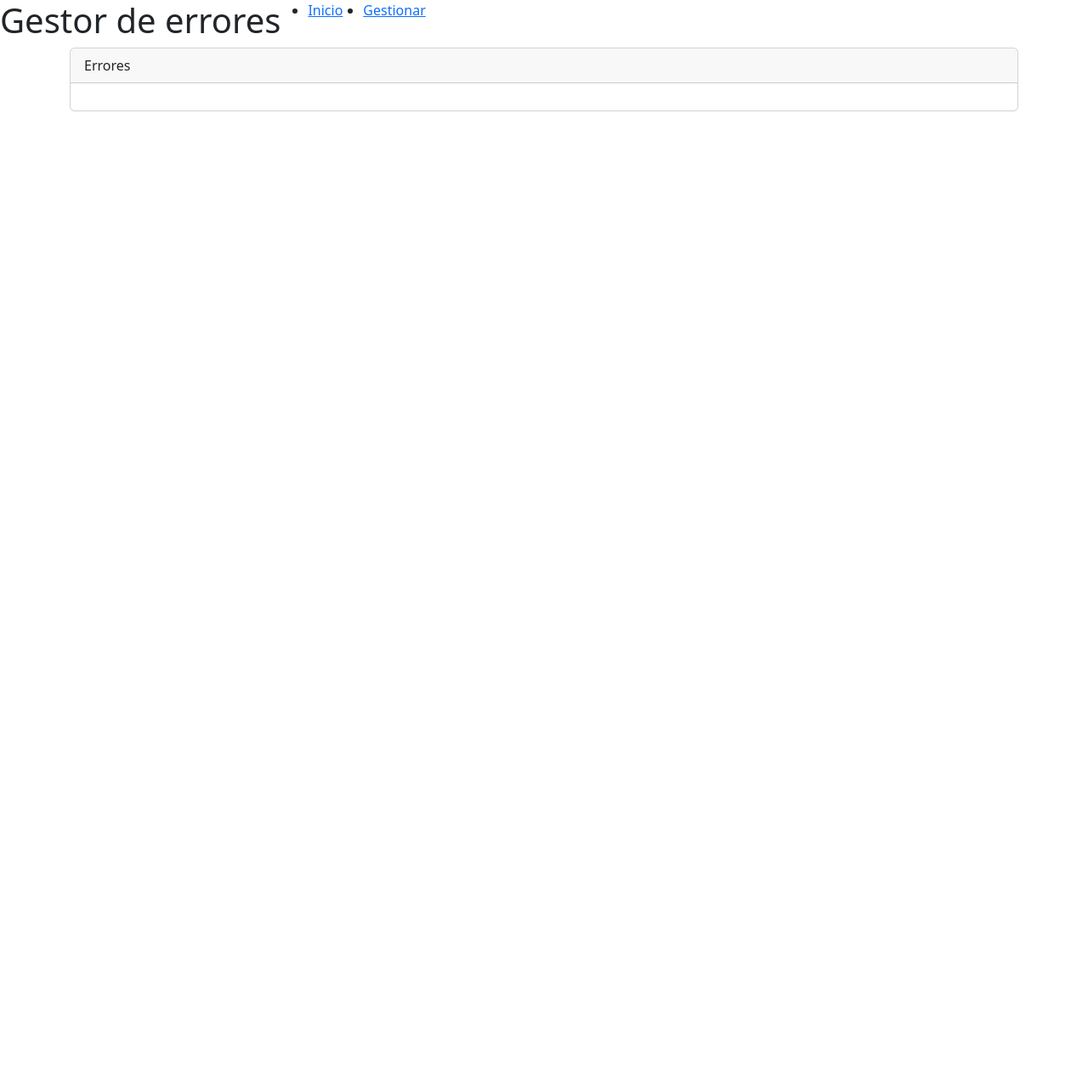
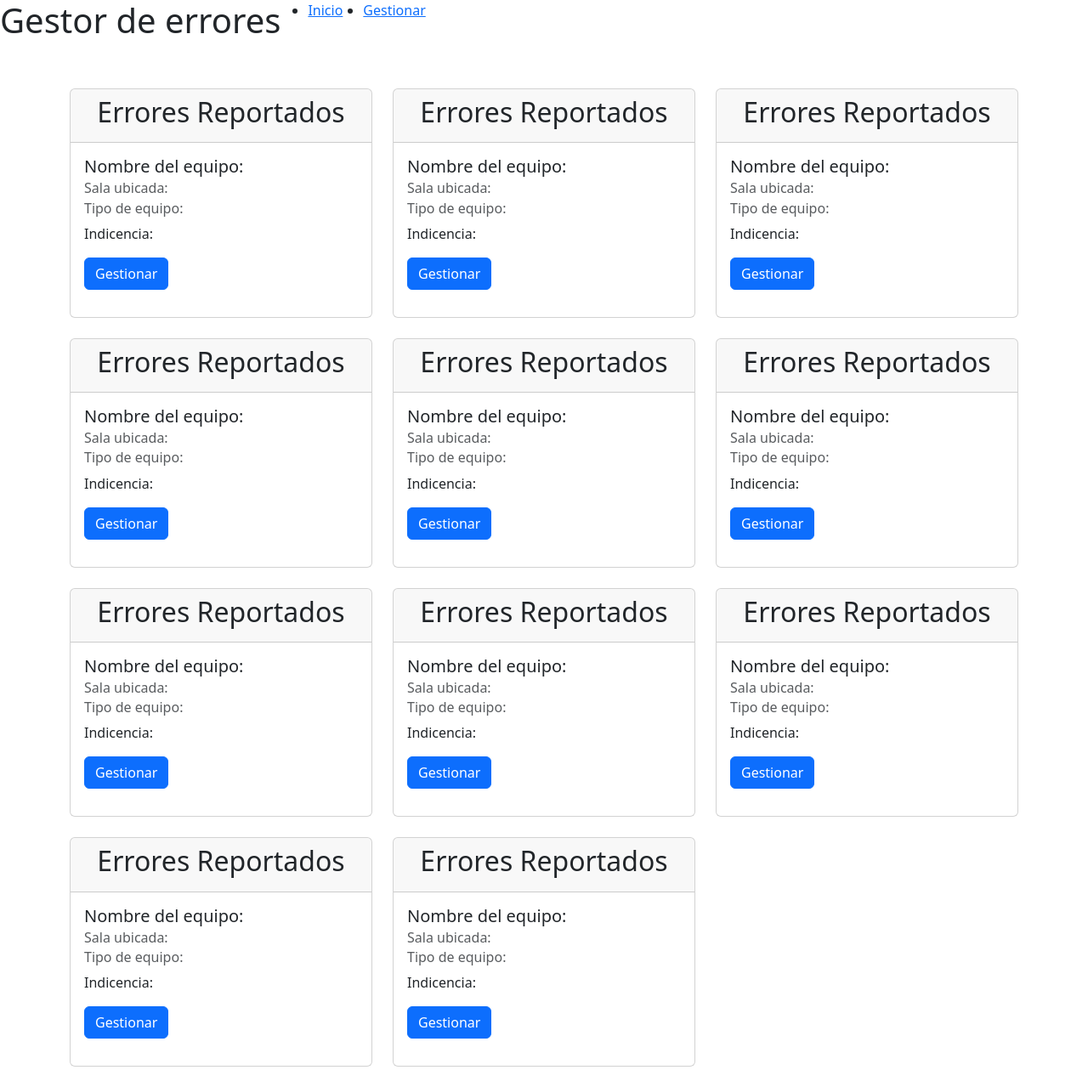
Before and after one commit to UTSCarlosGomez/DevicesIssuesManager, a React (Vite) app in the folder web/: page / in a window 1280 px wide. Shown: the whole page at 85% size. Before the commit the page ends 800 px from the top, so only its background shows below. Built offline with nearby package versions, Linux system fonts and the light colour scheme.

Commit message:
cambios realizados para la pages home, faltaria arreglar para que las cards sean traidas de la base de datos y que el boton nos lleve la siguiente vista

```diff
--- a/web/src/pages/Home.jsx
+++ b/web/src/pages/Home.jsx
@@ -1,16 +1,192 @@
+/* import React from 'react'; */
+
 const Home = () => {
   return (
     <main className="container">
-        <section className="card">
-            <div className="card-header">
-                Errores
+      <div className="row mt-5">
+        <div className="col-md-4">
+          <div className="card mb-4">
+            <div className="card-header text-center">
+              <h2>Errores Reportados</h2>
             </div>
             <div className="card-body">
+              <div className="mb-3">
+                <h5 className="card-title">Nombre del equipo: </h5>
+                <h6 className="card-subtitle mb-2 text-muted">Sala ubicada:</h6>
+                <h6 className="card-subtitle mb-2 text-muted">Tipo de equipo:</h6>
+                <p className="card-text">Indicencia:</p>
+                <button className="btn btn-primary">Gestionar</button>
+              </div>
+            </div>
+          </div>
 
+          {/* Agrega más tarjetas aquí según sea necesario */}
+          <div className="card mb-4">
+            <div className="card-header text-center">
+              <h2>Errores Reportados</h2>
             </div>
-        </section>
+            <div className="card-body">
+              <div className="mb-3">
+                <h5 className="card-title">Nombre del equipo: </h5>
+                <h6 className="card-subtitle mb-2 text-muted">Sala ubicada:</h6>
+                <h6 className="card-subtitle mb-2 text-muted">Tipo de equipo:</h6>
+                <p className="card-text">Indicencia:</p>
+                <button className="btn btn-primary">Gestionar</button>
+              </div>
+            </div>
+          </div>
+          <div className="card mb-4">
+            <div className="card-header text-center">
+              <h2>Errores Reportados</h2>
+            </div>
+            <div className="card-body">
+              <div className="mb-3">
+                <h5 className="card-title">Nombre del equipo: </h5>
+                <h6 className="card-subtitle mb-2 text-muted">Sala ubicada:</h6>
+                <h6 className="card-subtitle mb-2 text-muted">Tipo de equipo:</h6>
+                <p className="card-text">Indicencia:</p>
+                <button className="btn btn-primary">Gestionar</button>
+              </div>
+            </div>
+          </div>
+        </div>
+
+        <div className="col-md-4">
+          <div className="card mb-4">
+            <div className="card-header text-center">
+              <h2>Errores Reportados</h2>
+            </div>
+            <div className="card-body">
+              <div className="mb-3">
+                <h5 className="card-title">Nombre del equipo: </h5>
+                <h6 className="card-subtitle mb-2 text-muted">Sala ubicada:</h6>
+                <h6 className="card-subtitle mb-2 text-muted">Tipo de equipo:</h6>
+                <p className="card-text">Indicencia:</p>
+                <button className="btn btn-primary">Gestionar</button>
+              </div>
+            </div>
+          </div>
+
+          {/* Agrega más tarjetas aquí según sea necesario */}
+          <div className="card mb-4">
+            <div className="card-header text-center">
+              <h2>Errores Reportados</h2>
+            </div>
+            <div className="card-body">
+              <div className="mb-3">
+                <h5 className="card-title">Nombre del equipo: </h5>
+                <h6 className="card-subtitle mb-2 text-muted">Sala ubicada:</h6>
+                <h6 className="card-subtitle mb-2 text-muted">Tipo de equipo:</h6>
+                <p className="card-text">Indicencia:</p>
+                <button className="btn btn-primary">Gestionar</button>
+              </div>
+            </div>
+          </div>
+          <div className="card mb-4">
+            <div className="card-header text-center">
+              <h2>Errores Reportados</h2>
+            </div>
+            <div className="card-body">
+              <div className="mb-3">
+                <h5 className="card-title">Nombre del equipo: </h5>
+                <h6 className="card-subtitle mb-2 text-muted">Sala ubicada:</h6>
+                <h6 className="card-subtitle mb-2 text-muted">Tipo de equipo:</h6>
+                <p className="card-text">Indicencia:</p>
+                <button className="btn btn-primary">Gestionar</button>
+              </div>
+            </div>
+          </div>
+        </div>
+
+        <div className="col-md-4">
+          <div className="card mb-4">
+            <div className="card-header text-center">
+              <h2>Errores Reportados</h2>
+            </div>
+            <div className="card-body">
+              <div className="mb-3">
+                <h5 className="card-title">Nombre del equipo: </h5>
+                <h6 className="card-subtitle mb-2 text-muted">Sala ubicada:</h6>
+                <h6 className="card-subtitle mb-2 text-muted">Tipo de equipo:</h6>
+                <p className="card-text">Indicencia:</p>
+                <button className="btn btn-primary">Gestionar</button>
+              </div>
+            </div>
+          </div>
+
+          {/* Agrega más tarjetas aquí según sea necesario */}
+          <div className="card mb-4">
+            <div className="card-header text-center">
+              <h2>Errores Reportados</h2>
+            </div>
+            <div className="card-body">
+              <div className="mb-3">
+                <h5 className="card-title">Nombre del equipo: </h5>
+                <h6 className="card-subtitle mb-2 text-muted">Sala ubicada:</h6>
+                <h6 className="card-subtitle mb-2 text-muted">Tipo de equipo:</h6>
+                <p className="card-text">Indicencia:</p>
+                <button className="btn btn-primary">Gestionar</button>
+              </div>
+            </div>
+          </div>
+          <div className="card mb-4">
+            <div className="card-header text-center">
+              <h2>Errores Reportados</h2>
+            </div>
+            <div className="card-body">
+              <div className="mb-3">
+                <h5 className="card-title">Nombre del equipo: </h5>
+                <h6 className="card-subtitle mb-2 text-muted">Sala ubicada:</h6>
+                <h6 className="card-subtitle mb-2 text-muted">Tipo de equipo:</h6>
+                <p className="card-text">Indicencia:</p>
+                <button className="btn btn-primary">Gestionar</button>
+              </div>
+            </div>
+          </div>
+        </div>
+
+        <div className="col-md-4">
+          <div className="card mb-4">
+            <div className="card-header text-center">
+              <h2>Errores Reportados</h2>
+            </div>
+            <div className="card-body">
+              <div className="mb-3">
+                <h5 className="card-title">Nombre del equipo: </h5>
+                <h6 className="card-subtitle mb-2 text-muted">Sala ubicada:</h6>
+                <h6 className="card-subtitle mb-2 text-muted">Tipo de equipo:</h6>
+                <p className="card-text">Indicencia:</p>
+                <button className="btn btn-primary">Gestionar</button>
+              </div>
+            </div>
+          </div>
+
+          {/* Agrega más tarjetas aquí según sea necesario */}
+
+        </div>
+
+        <div className="col-md-4">
+          <div className="card mb-4">
+            <div className="card-header text-center">
+              <h2>Errores Reportados</h2>
+            </div>
+            <div className="card-body">
+              <div className="mb-3">
+                <h5 className="card-title">Nombre del equipo: </h5>
+                <h6 className="card-subtitle mb-2 text-muted">Sala ubicada:</h6>
+                <h6 className="card-subtitle mb-2 text-muted">Tipo de equipo:</h6>
+                <p className="card-text">Indicencia:</p>
+                <button className="btn btn-primary">Gestionar</button>
+              </div>
+            </div>
+          </div>
+
+          {/* Agrega más tarjetas aquí según sea necesario */}
+
+        </div>
+      </div>
     </main>
-  )
+  );
 }
 
-export default Home
+export default Home;
```
